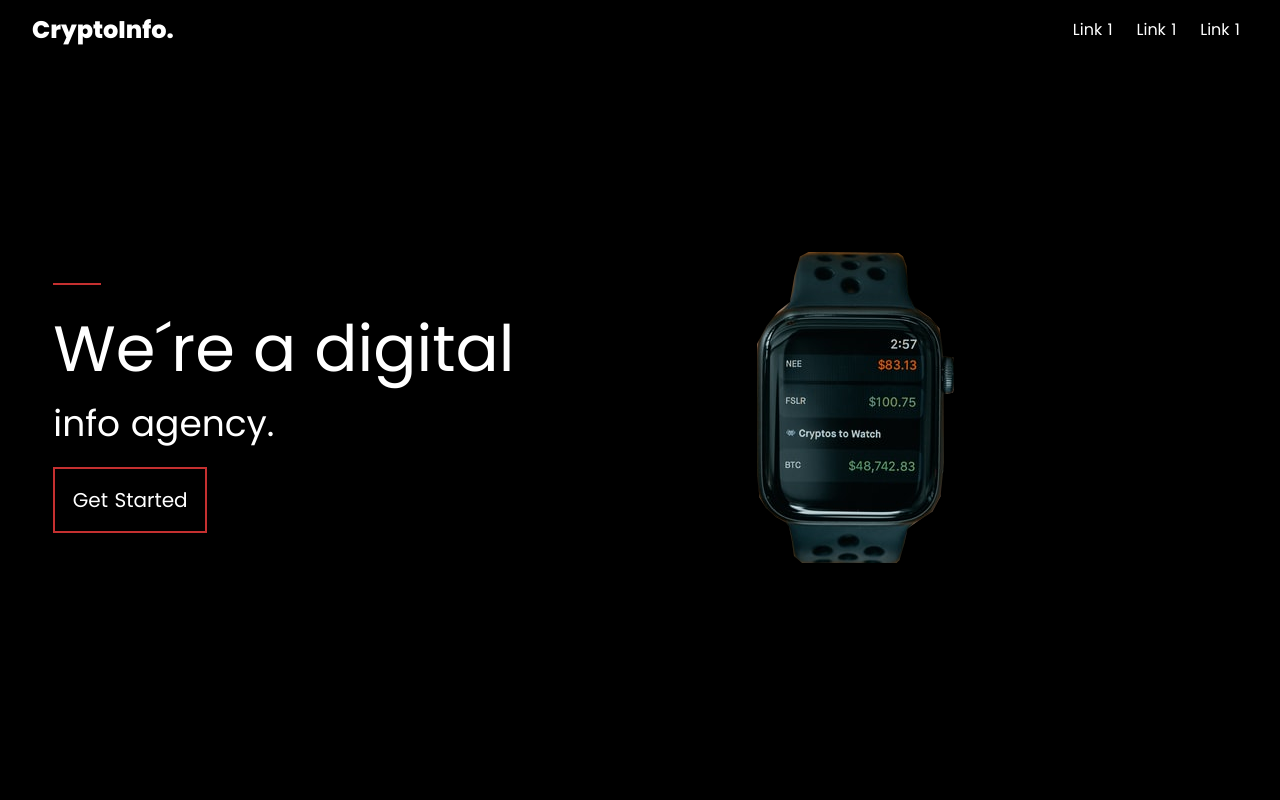
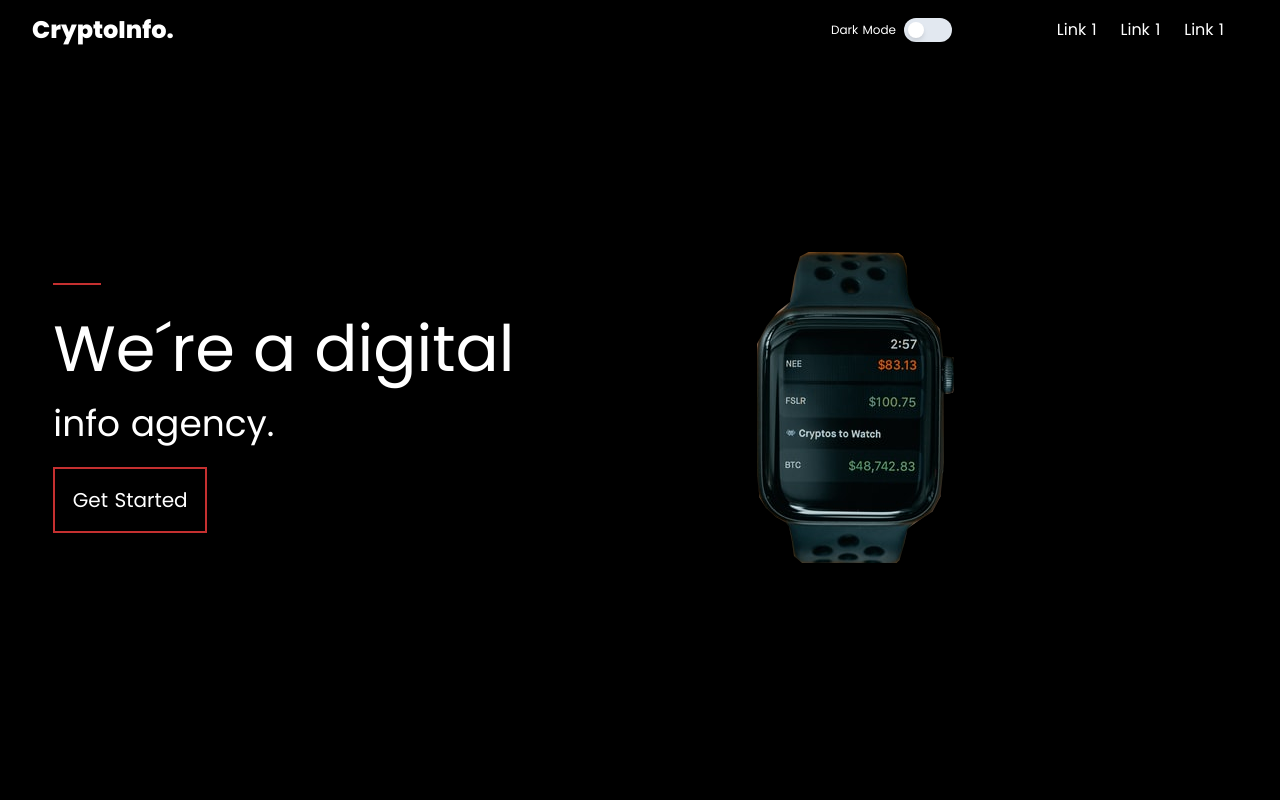
Before and after one commit to ChristianPredoianu/nuxt-crypto-currency-v2, a Nuxt app: page / in a window 1280 px wide. Shown: the top 800 px of the page. Built offline with nearby package versions, Linux system fonts and the light colour scheme.

Commit message:
removed dark mode functionality

```diff
--- a/components/NavBar.vue
+++ b/components/NavBar.vue
@@ -4,9 +4,26 @@
       :class="isOpen ? 'bg-gray-900' : 'bg-black'"
       class="transition duration-1000 sm:flex sm:justify-between sm:items-center sm:px-4 sm:py-3"
     >
-      <div class="flex items-center justify-between px-4 py-3 sm:p-0 lg:ml-4">
+      <div
+        class="flex items-center justify-between px-4 py-3 sm:p-0 sm:w-3/5 md:w-9/12 lg:w-3/4 lg:ml-4"
+      >
         <p class="text-white text-l font-bold xl:text-2xl">CryptoInfo.</p>
 
+        <div
+          class="flex justify-between items-center mr-4 "
+          @click="isDarkMode = !isDarkMode"
+        >
+          <p class="mr-2 text-xs text-white">Dark Mode</p>
+          <div
+            class="w-12 h-6 flex items-center bg-gray-300 rounded-full p-1 duration-300 ease-in-out cursor-pointer"
+            :class="{ 'bg-green-400': isDarkMode }"
+          >
+            <div
+              class="bg-white w-4 h-4 rounded-full shadow-md transform duration-300 ease-in-out"
+              :class="{ 'translate-x-6': isDarkMode }"
+            ></div>
+          </div>
+        </div>
         <div class="sm:hidden">
           <img
             src="@/assets/images/hamburger.png"
@@ -18,7 +35,7 @@
       </div>
       <div
         :class="isOpen ? 'block' : 'hidden'"
-        class="text-white px-2 pt-2 pb-4 sm:flex sm:p-0 lg:mr-4"
+        class="text-white px-2 pt-2 pb-4 sm:flex sm:p-0 lg:mr-8"
       >
         <a href="" class="block px-2 py-1">Link 1 </a>
         <a href="" class="block mt-1 px-2 py-1 sm:mt-0 sm:ml-2">Link 1 </a>
@@ -32,7 +49,8 @@
 export default {
   data() {
     return {
-      isOpen: false
+      isOpen: false,
+      isDarkMode: false
     };
   }
 };
```
